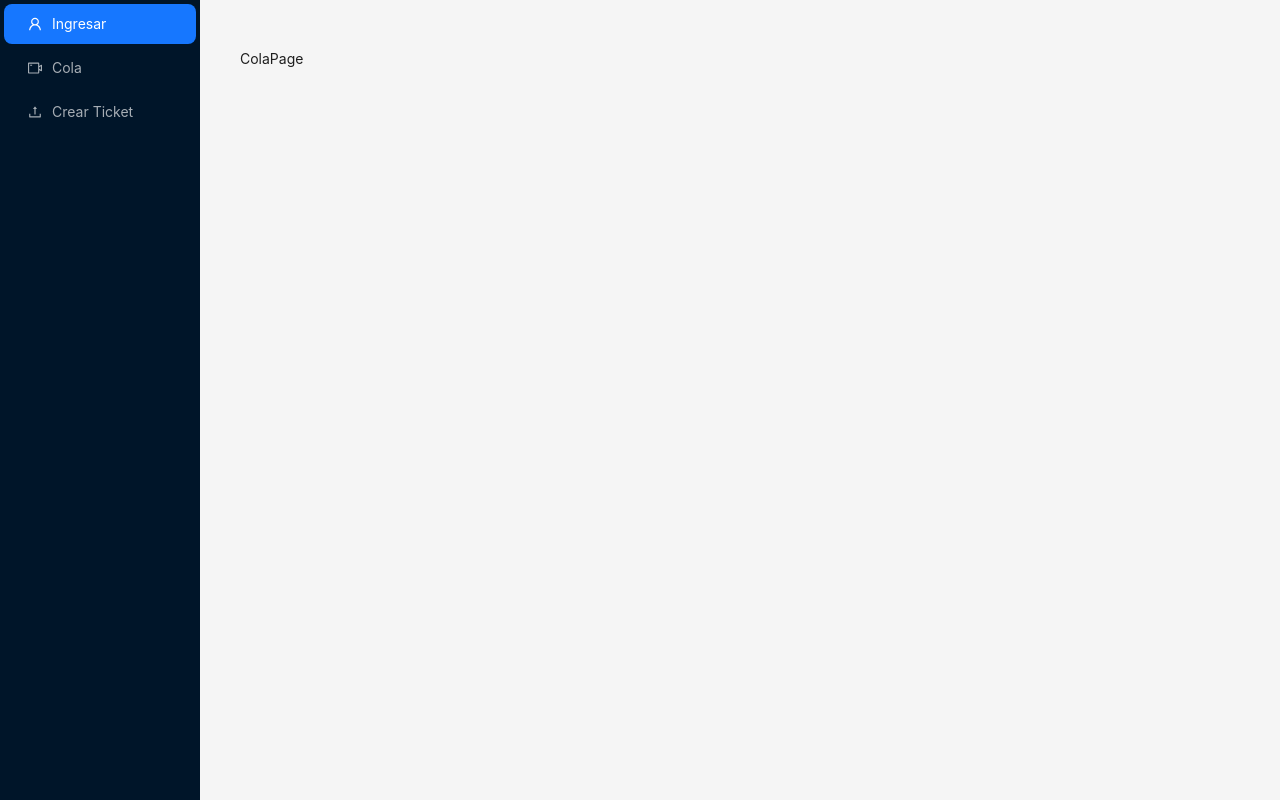
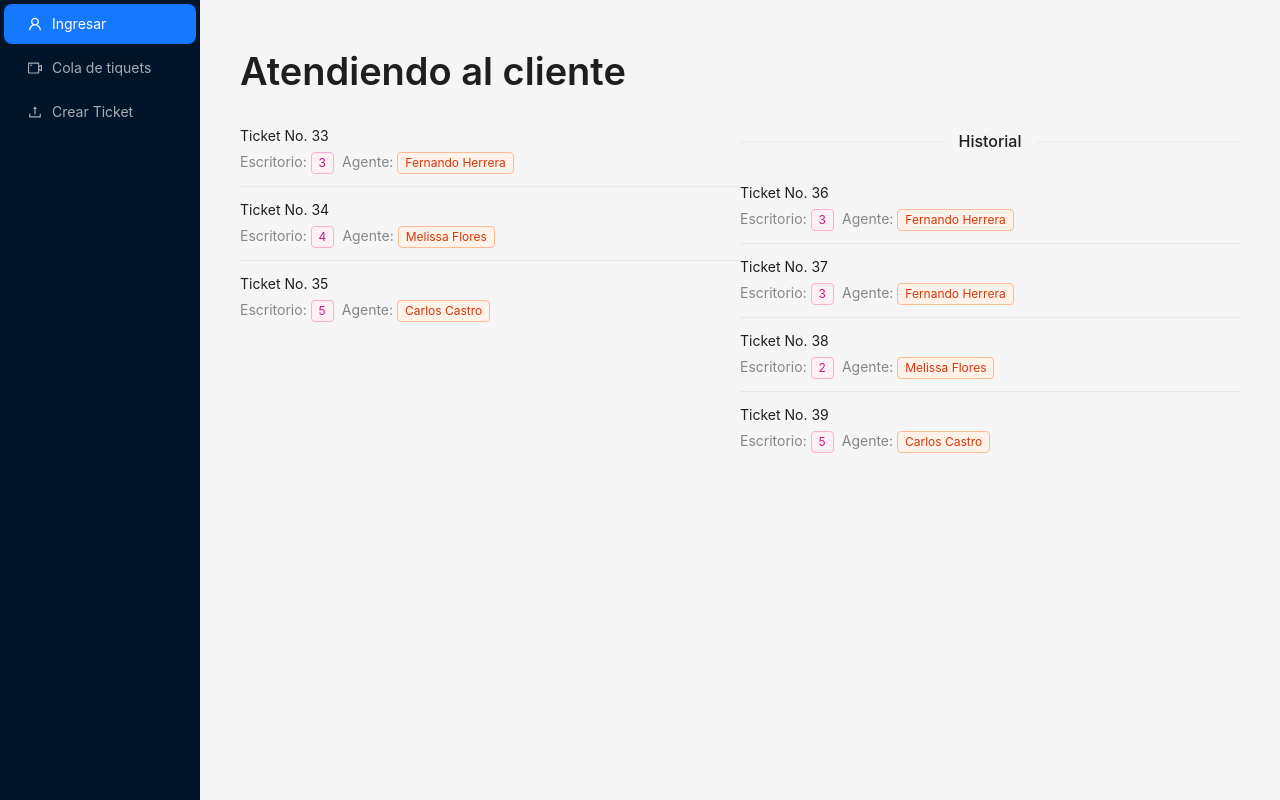
Before and after one commit to danielmateu/ticket-app-front, a React (Vite) app: page /cola in a window 1280 px wide. Built offline with nearby package versions, Linux system fonts and the light colour scheme.

Commit message:
Cola de tickets

```diff
--- a/src/pages/Cola.jsx
+++ b/src/pages/Cola.jsx
@@ -1,8 +1,96 @@
+import { Col, Divider, List, Row, Tag, Typography } from "antd";
+
+const { Title, Text } = Typography
+
+const data = [
+    {
+        ticketNo: 33,
+        escritorio: 3,
+        agente: 'Fernando Herrera'
+    },
+    {
+        ticketNo: 34,
+        escritorio: 4,
+        agente: 'Melissa Flores'
+    },
+    {
+        ticketNo: 35,
+        escritorio: 5,
+        agente: 'Carlos Castro'
+    },
+    {
+        ticketNo: 36,
+        escritorio: 3,
+        agente: 'Fernando Herrera'
+    },
+    {
+        ticketNo: 37,
+        escritorio: 3,
+        agente: 'Fernando Herrera'
+    },
+    {
+        ticketNo: 38,
+        escritorio: 2,
+        agente: 'Melissa Flores'
+    },
+    {
+        ticketNo: 39,
+        escritorio: 5,
+        agente: 'Carlos Castro'
+    },
+];
 
 
 const ColaPage = () => {
     return (
-        <div>ColaPage</div>
+        <>
+            <Title level={1}>Atendiendo al cliente</Title>
+
+            <Row>
+                <Col span={12}>
+                    <List
+                        dataSource={data.slice(0, 3)}
+                        renderItem={item => (
+                            <List.Item>
+                                <List.Item.Meta
+                                    title={`Ticket No. ${item.ticketNo}`}
+                                    description={
+                                        <>
+                                            <Text type="secondary">Escritorio: </Text>
+                                            <Tag color="magenta">{item.escritorio}</Tag>
+                                            <Text type="secondary">Agente: </Text>
+                                            <Tag color="volcano">{item.agente}</Tag>
+                                        </>
+                                    }
+                                />
+                            </List.Item>
+                        )}
+                    />
+                </Col>
+
+                <Col span={12}>
+                    <Divider>Historial</Divider>
+                    <List
+                        dataSource={data.slice(3)}
+                        renderItem={item => (
+                            <List.Item>
+                                <List.Item.Meta
+                                    title={`Ticket No. ${item.ticketNo}`}
+                                    description={
+                                        <>
+                                            <Text type="secondary">Escritorio: </Text>
+                                            <Tag color="magenta">{item.escritorio}</Tag>
+                                            <Text type="secondary">Agente: </Text>
+                                            <Tag color="volcano">{item.agente}</Tag>
+                                        </>
+                                    }
+                                />
+                            </List.Item>
+                        )}
+                    />
+                </Col>
+            </Row>
+        </>
     )
 }
 
--- a/src/pages/CrearTicket.jsx
+++ b/src/pages/CrearTicket.jsx
@@ -1,11 +1,60 @@
-import { Row } from "antd"
+import { DownloadOutlined } from "@ant-design/icons"
+import { Button, Col, Divider, Row, Typography } from "antd"
 
+const { Title, Text } = Typography
 
 const CrearTicketPage = () => {
+
+    const nuevoTicket = () => {
+        console.log('Nuevo Ticket')
+    }
+
     return (
         <>
             <Row>
+                <Col
+                    span={14} offset={6} align="center"
+                >
+                    <Title
+                        level={3}
+                    >
+                        Presione el botón para un nuevo ticket
+                    </Title>
+
+                    <Button
+                        shape="round"
+                        icon={<DownloadOutlined />}
+                        size="large"
+                        onClick={nuevoTicket}
+                    >
+                        Nuevo Ticket
+                    </Button>
+                </Col>
             </Row>
+
+            <Row
+                style={{
+                    marginTop: 100,
+                }}
+            >
+                <Col
+                    span={14} offset={6} align="center"
+                >
+                    <Text level={2}>
+                        Su número
+                    </Text>
+                    <Divider/>
+                    <Text
+                        type="success"
+                        style={{
+                            fontSize: 55,
+                        }}
+                    >
+                        55
+                    </Text>
+                </Col>
+            </Row>
+
         </>
     )
 }
--- a/src/pages/RouterPage.jsx
+++ b/src/pages/RouterPage.jsx
@@ -45,7 +45,7 @@ const RouterPage = () => {
                                 key: '2',
                                 icon: <VideoCameraOutlined />,
                                 // label: 'Cola',
-                                label: <Link to="/cola">Cola</Link>,
+                                label: <Link to="/cola">Cola de tiquets</Link>,
                             },
                             {
                                 key: '3',
```
